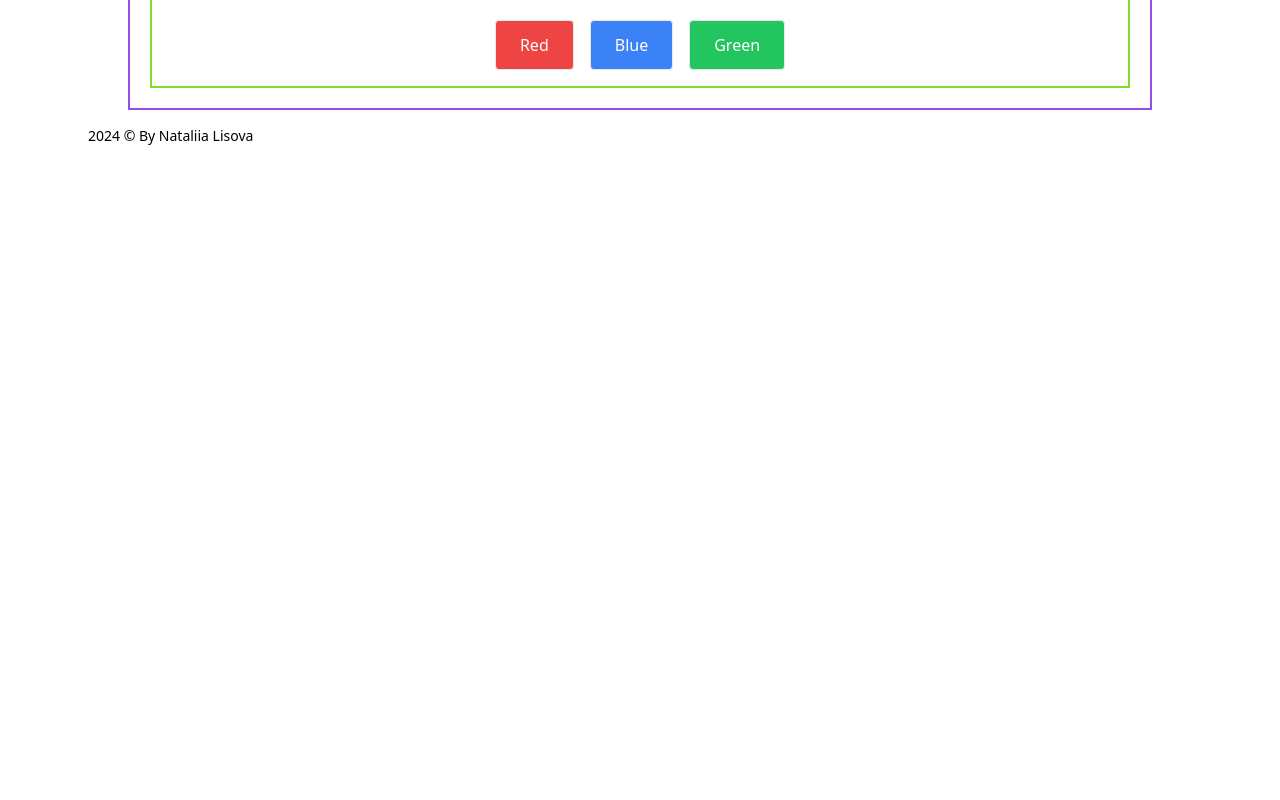
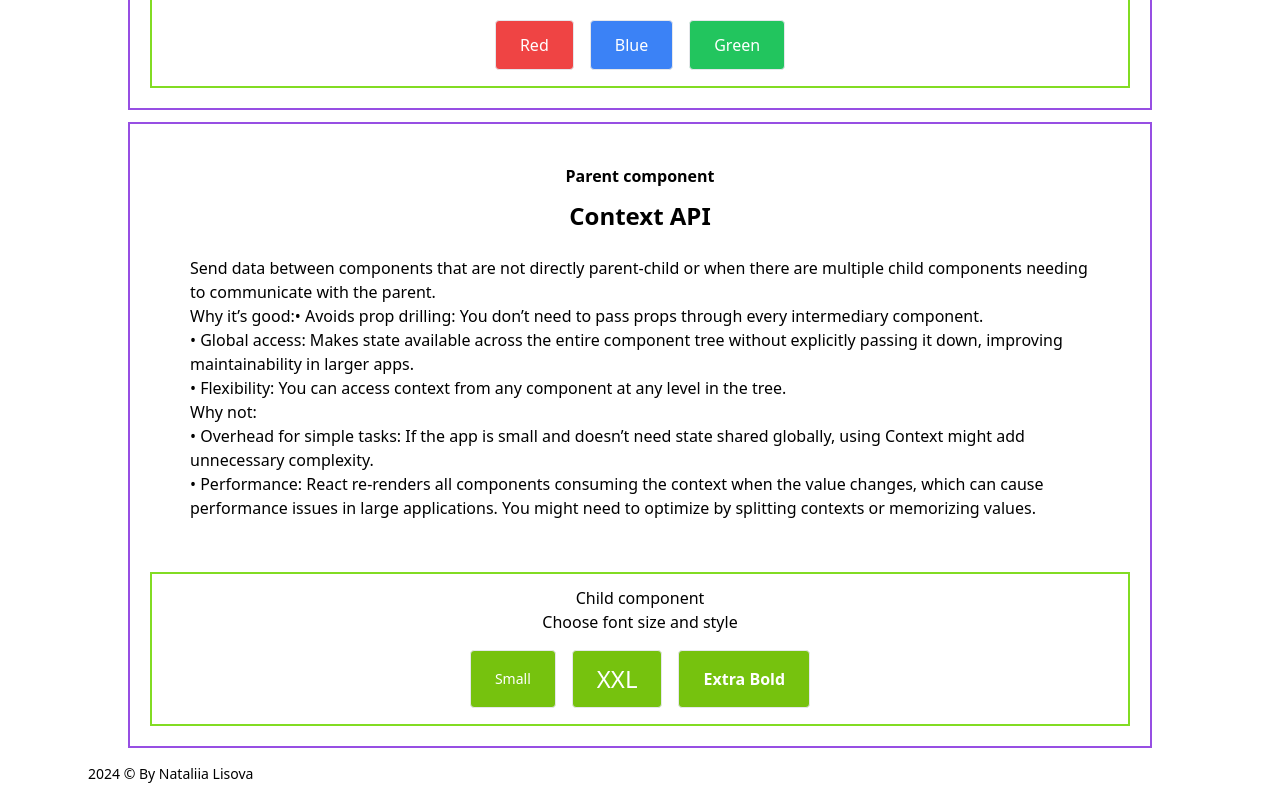
Before and after one commit to natalyalisova/lisova-codes, a Next.js app: page /practice in a window 1280 px wide. Shown: the part 645-1445 px from the top of the page. Before the commit the page ends 807 px from the top, so only its background shows below. Built offline with nearby package versions, Linux system fonts and the light colour scheme.

Commit message:
update: contest api

```diff
--- /dev/null
+++ b/src/app/components/ContextAPIChildExample.tsx
@@ -0,0 +1,36 @@
+import {useContext} from "react";
+import FontContext from "@/app/components/ContextAPIExample";
+
+const ContextAPIChildExample = () => {
+
+    const {data, setData} = useContext(FontContext);
+
+    const handleFontChange = (data: string) => {
+        setData(data);
+    }
+    return (
+        <div className="dark:text-white flex-col text-center mt-10 border-2 border-complementary-color pt-3">
+            <h2>
+                Child component
+            </h2>
+            <h2>
+                Choose font size and style
+            </h2>
+            <div className="flex flex-row w-full h-1/4 text-center text-white mx-auto p-2 justify-center">
+                <button onClick={() => handleFontChange('text-sm')}
+                        className="rounded border text-sm bg-complementary-color-pail px-6 py-2 m-2">Small
+                </button>
+                <button onClick={() => handleFontChange('text-2xl ')}
+                        className="rounded border text-2xl  bg-complementary-color-pail px-6 py-3 m-2">XXL
+                </button>
+                <button onClick={() => handleFontChange('font-bold')}
+                        className="rounded font-extrabold text-base border bg-complementary-color-pail px-6 py-4 m-2">Extra
+                    Bold
+                </button>
+            </div>
+
+        </div>
+
+    )
+};
+export default ContextAPIChildExample;
--- /dev/null
+++ b/src/app/components/ContextAPIExample.tsx
@@ -0,0 +1,8 @@
+import {createContext} from "react";
+
+const FontContext = createContext({
+    data: '',
+    setData: (value: string) => {
+    }
+});
+export default FontContext;
--- /dev/null
+++ b/src/app/components/ContextAPIParentExample.tsx
@@ -0,0 +1,44 @@
+'use client'
+import {useState} from "react";
+import ContextAPIChildExample from "@/app/components/ContextAPIChildExample";
+import FontContext from "@/app/components/ContextAPIExample";
+
+
+const ContextAPIParentExample = () => {
+    const [data, setData] = useState('font-light');
+
+    return (
+        <FontContext.Provider value={{data, setData}}>
+            <div
+                className={`max-w-screen-lg flex-col text-center  ${data} border-2 border-primary-color-pail p-5 dark:text-white`}>
+                <h1 className="font-semibold mt-5">
+                    Parent component
+                </h1>
+                <h2 className="text-2xl font-bold my-3">Context API</h2>
+                <div className={`w-full h-1/4 text-start mx-auto px-10 py-3`}>
+                    <p>Send data between components that are not directly parent-child or when there are multiple child
+                        components needing to communicate with the parent.<br/>
+
+                        <b>Why it’s good:</b>
+
+                        • Avoids prop drilling: You don’t need to pass props through every intermediary component.<br/>
+                        • Global access: Makes state available across the entire component tree without explicitly
+                        passing it down, improving maintainability in larger apps.<br/>
+                        • Flexibility: You can access context from any component at any level in the tree.<br/>
+
+                        <b>Why not:</b> <br/>
+
+                        • Overhead for simple tasks: If the app is small and doesn’t need state shared globally, using
+                        Context might add unnecessary complexity.<br/>
+                        • Performance: React re-renders all components consuming the context when the value changes,
+                        which can cause performance issues in large applications. You might need to optimize by
+                        splitting contexts or memorizing values.</p>
+
+                </div>
+                <ContextAPIChildExample/>
+            </div>
+        </FontContext.Provider>
+    );
+};
+
+export default ContextAPIParentExample;
--- a/src/app/components/StaleLiftingParentExample.tsx
+++ b/src/app/components/StaleLiftingParentExample.tsx
@@ -10,7 +10,7 @@ const StateLiftingParentExample = () => {
     };
 
     return (
-        <div className={`max-w-screen-lg flex-col text-center ${bgColor} border-2 border-primary-color-pail p-5 dark:text-white`}>
+        <div className={`max-w-screen-lg flex-col text-center ${bgColor} border-2 border-primary-color-pail p-5 dark:text-white mb-3`}>
             <h1 className="font-semibold mt-5">
                 Parent component
             </h1>
--- a/src/app/practice/page.tsx
+++ b/src/app/practice/page.tsx
@@ -1,8 +1,10 @@
 import Container from "@mui/material/Container";
 import Typography from "@mui/material/Typography";
 import StateLiftingParentExample from "@/app/components/StaleLiftingParentExample";
+import ContextAPIParentExample from "@/app/components/ContextAPIParentExample";
 
 export default function PracticePage() {
+
     return (
         <Container maxWidth="xl" className="mt-24">
             <div className="flex flex-col min-h-full items-center justify-center dark:bg-black">
@@ -17,6 +19,7 @@ export default function PracticePage() {
                     Practice
                 </Typography>
                 <StateLiftingParentExample/>
+                <ContextAPIParentExample/>
             </div>
         </Container>
     );
```
